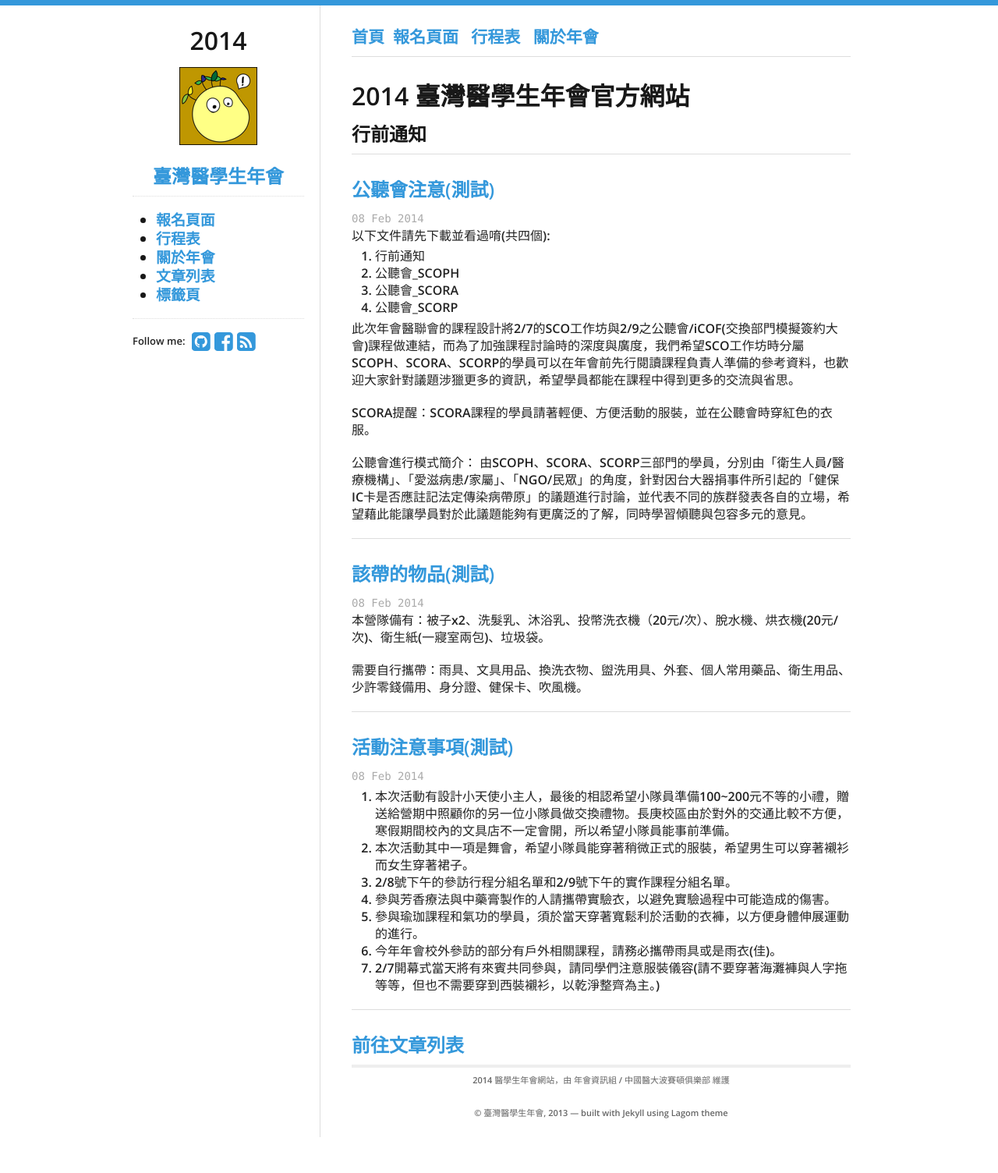
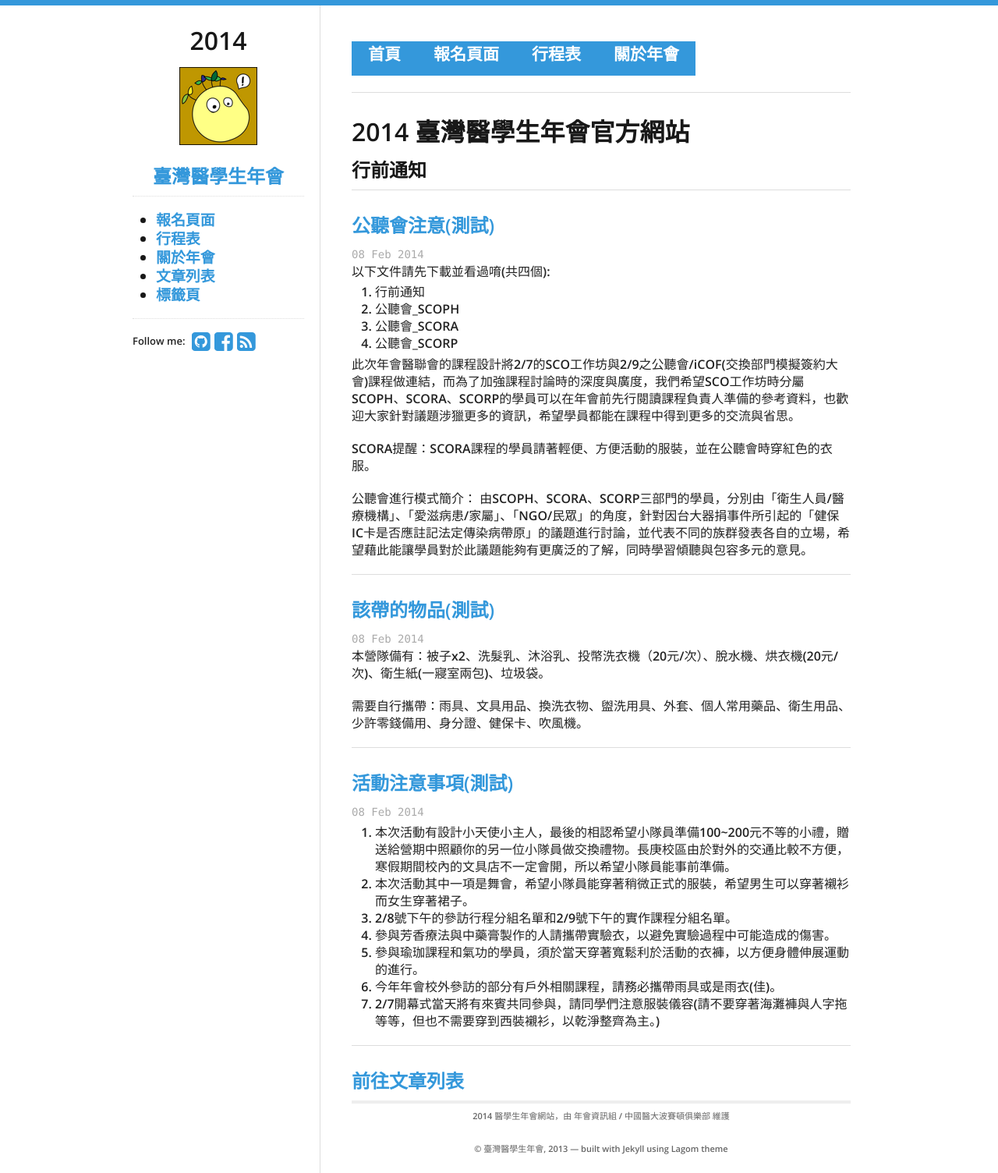
Before and after one commit to fmstw/fmstw.github.io, a Jekyll site: the page built from index.html, in a window 1280 px wide. Shown: the whole page at 78% size. Built offline with Jekyll 4.4.1, drawn with Linux system fonts in a browser that asks for light colours; nearby versions of some CDN libraries; before the commit the page ends 1458 px from its top, so only the background shows below that.

Commit message:
dropdown menu test

```diff
--- a/_layouts/default.html
+++ b/_layouts/default.html
@@ -10,13 +10,13 @@
   <meta name="author" content="{{ site.theme.name }}" />
   <meta name="description" content="The blog of {{ site.theme.name }}" />
   <link rel="canonical" href="{{ site.url }}{{ page.url | replace:'index.html','' }}" />
-
   <link href="//fonts.googleapis.com/css?family=Open+Sans:600,800" rel="stylesheet" type="text/css">
   <link rel="shortcut icon" href="/favicon.png">
   <link rel="alternate" type="application/rss+xml" title="{{ site.theme.name }}" href="{{site.url}}/atom.xml" />
-
   <link rel="stylesheet" href="/assets/css/all.css">
+  <link href="/assets/css/coolMenu.css" rel="stylesheet" type="text/css" media="screen"/>
   <link rel="stylesheet" href="//netdna.bootstrapcdn.com/font-awesome/4.0.1/css/font-awesome.min.css">
+  <script type="text/javascript" src="/assets/js/modernizr-1.6.min.js"></script>
 </head>
 <body>
   <div class="container">
@@ -25,12 +25,28 @@
     </div>
 
     <div class="eleven columns content">
+
       <h4>
+      <ul id="coolMenu">
+	<li><a href="/index.html">首頁</a></li>
+        <li><a href="/register.html">報名頁面</a></li>
+	<li><a href="/schedule.html">行程表</a></li>
+	<li>
+	  <a href="/about.html">關於年會</a>
+	  <ul>
+	    <li><a href="#">活動地點</a></li>
+	    <li><a href="#">關於2014年會</a></li>
+	    <li><a href="#">關於臺灣醫學生聯盟</a></li>
+	  </ul>
+	</li>
+      </ul>
+      </h4>
+      <!--<h4>
 	<a href="/index.html">首頁&nbsp;</a>
 	<a href="/register.html">報名頁面&nbsp;</a>
 	<a href="/schedule.html">&nbsp;行程表&nbsp;</a>
 	<a href="/about.html">&nbsp;關於年會</a>
-      </h4>
+      </h4> -->
       <hr>
       {{ content }}
 
@@ -39,5 +55,7 @@
       </div>
     </div>
   </div>
+<script type="text/javascript" src="http://ajax.googleapis.com/ajax/libs/jquery/1.6.1/jquery.min.js"></script>
+<script type="text/javascript" src="/assets/js/scripts.js"></script>
 </body>
 </html>
--- /dev/null
+++ b/assets/css/coolMenu.css
@@ -0,0 +1,54 @@
+/* Structure
+------------------------------------------*/
+#coolMenu,
+#coolMenu ul {
+	list-style: none;
+}
+#coolMenu {
+	float: left;
+}
+#coolMenu > li {
+	float: left;
+}
+#coolMenu li a {
+	display: block;
+	height: 0.5em;
+	line-height: 0.5em;
+	padding: 0.5em 1em;
+	text-decoration: none;
+}
+#coolMenu ul {
+	position: absolute;
+	display: none;
+	z-index: 999;
+}
+
+/* Main menu
+------------------------------------------*/
+#coolMenu {
+	# font-family: Arial;
+	# font-size: 12px;
+	background: #3498DB;
+}
+#coolMenu > li > a {
+	color: #fff;
+#	font-weight: bold;
+}
+#coolMenu > li:hover > a {
+        background: #eeeeee;
+#	background: #f09d28;
+	color: #000;
+}
+
+
+/* Submenu
+------------------------------------------*/
+#coolMenu ul {
+	background: #eeeeee;
+}
+#coolMenu ul li a {
+	color: #000;
+}
+#coolMenu ul li:hover a {
+	background: #ffffff;
+}
--- /dev/null
+++ b/assets/js/scripts.js
@@ -0,0 +1,9 @@
+$(function(){
+
+	$('#coolMenu').find('> li').hover(function(){
+		$(this).find('ul')
+		.removeClass('noJS')
+		.stop(true, true).slideToggle('fast');
+	});
+
+});
```
Also changed, not shown: assets/js/modernizr-1.6.min.js (added).
